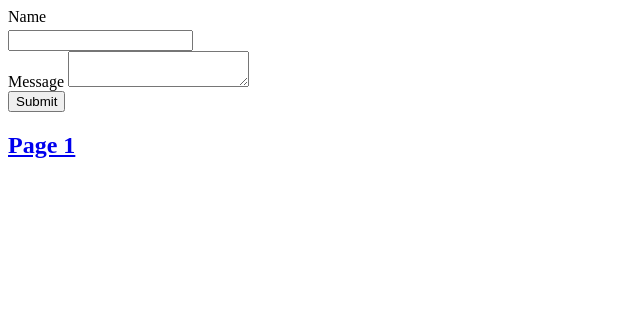
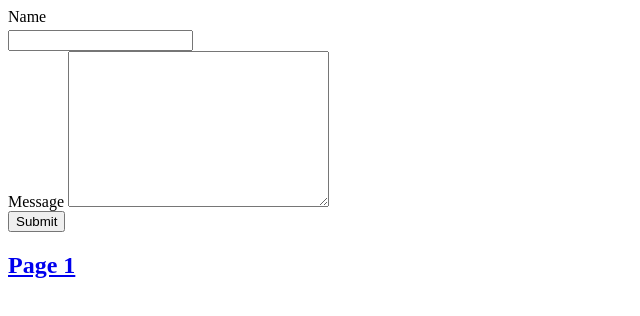
Before and after one commit to LaTouraine/Pre-work-Phase-2-HTML-and-CSS, a plain HTML site: page page2.html in a window 1280 px wide. Shown: the whole page, without its empty margins (0-640 px from the left). Drawn offline with Linux system fonts and the light colour scheme.

Commit message:
added css and html p2 files 2x

```diff
--- a/Page2.html
+++ b/page2.html
@@ -13,7 +13,7 @@
         </div>
         <div>
             <label for="message">Message</label>
-            <textarea name="message" id="message"></textarea>
+            <textarea name="message" id="message" cols="30" rows="10"></textarea>
         </div>
         <div>
             <button type="submit">Submit</button>
--- a/styles/style.css
+++ b/styles/style.css
@@ -35,7 +35,7 @@ color: blue;
     display: inline-block;
 }
 
-input, label textarea {
+input, label textarea{
     display: block;
     margin-top: .3em;
 }
```
Also changed, not shown: index.html (+1 -1 lines).
